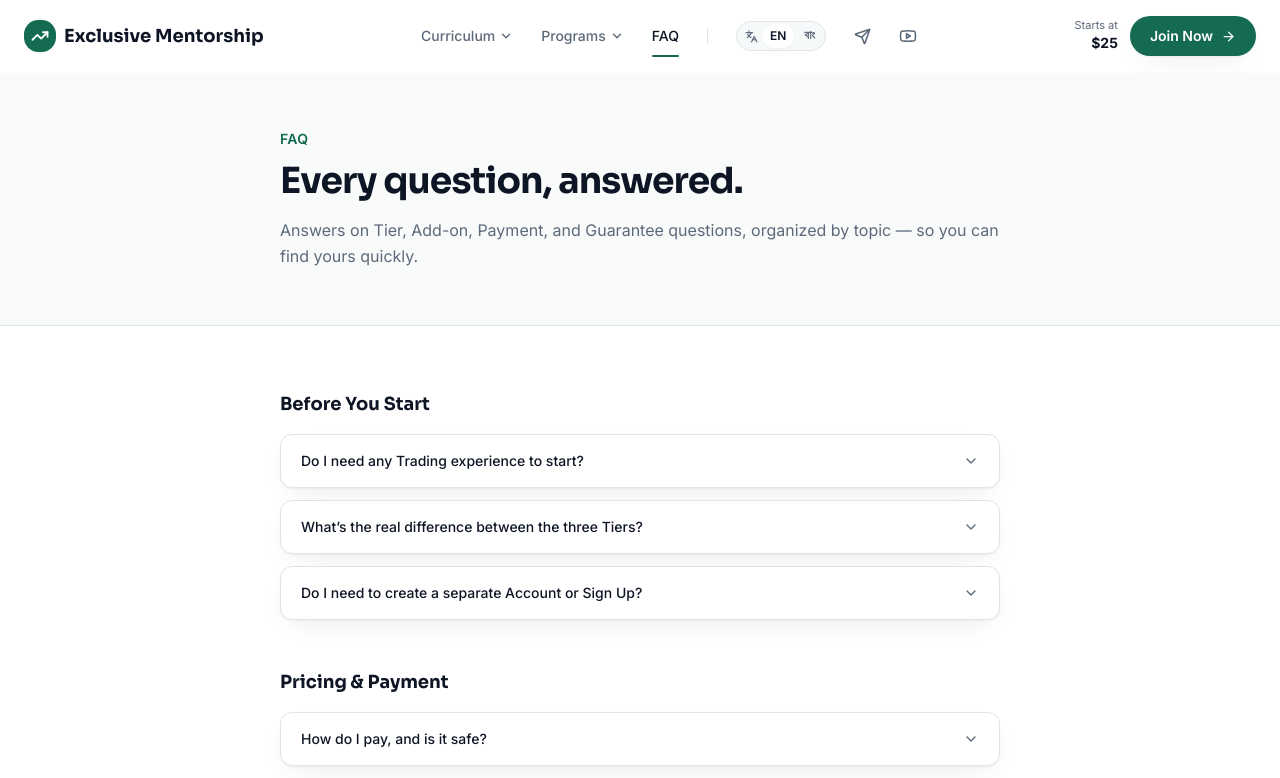
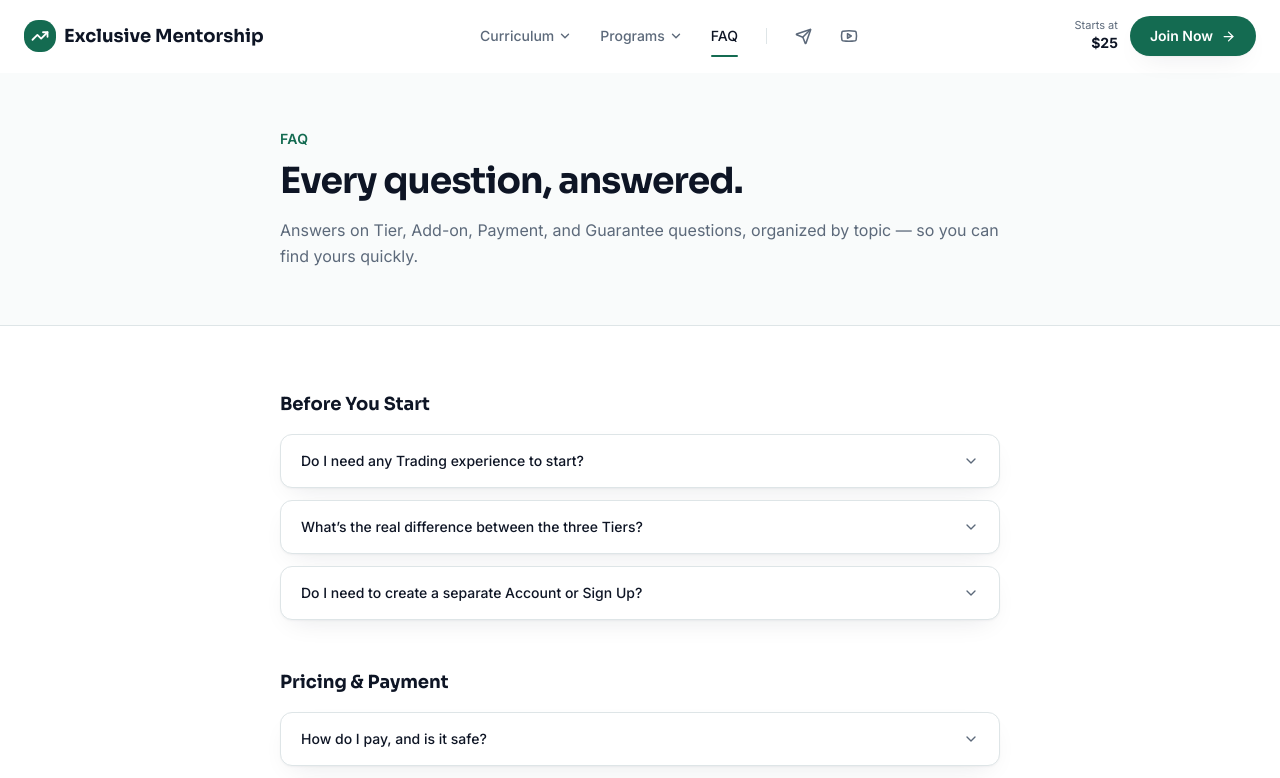
Before and after one commit to shoaibkhancreative/exclusive-mentorship, a React (Vite) app in the folder apps/web/: page /faq in a window 1280 px wide. Shown: the top 778 px of the page. Built offline with nearby package versions, Linux system fonts and the light colour scheme.

Commit message:
Language Only English

```diff
--- a/apps/web/src/components/site/Header.jsx
+++ b/apps/web/src/components/site/Header.jsx
@@ -3,7 +3,6 @@
 import { TrendingUp, Menu, X, Youtube, Send, Home, BookOpen, Layers, HelpCircle, ArrowRight } from 'lucide-react';
 import CtaButton from './CtaButton';
 import NavDropdown from './NavDropdown';
-import LanguageSwitcher from './LanguageSwitcher';
 import { Sheet, SheetTrigger, SheetContent, SheetTitle } from '@/components/ui/sheet';
 import { Accordion, AccordionItem, AccordionTrigger, AccordionContent } from '@/components/ui/accordion';
 import { chapters, totalClasses } from '@/data/chapters';
@@ -222,8 +221,6 @@
 
           <span className="h-4 w-px bg-border" aria-hidden="true" />
 
-          <LanguageSwitcher />
-
           <a
             href={TELEGRAM_URL}
             target="_blank"
@@ -273,14 +270,11 @@
               </button>
             </SheetTrigger>
             <SheetContent side="right" className="flex w-[85vw] max-w-xs flex-col gap-0 p-0">
-              <div className="flex items-center justify-between gap-2.5 border-b border-border px-6 py-5">
-                <div className="flex min-w-0 items-center gap-2.5">
-                  <span className="flex h-8 w-8 shrink-0 items-center justify-center rounded-lg bg-primary text-primary-foreground">
-                    <TrendingUp size={18} strokeWidth={2.4} />
-                  </span>
-                  <SheetTitle className="truncate font-display text-base font-bold text-foreground">Exclusive Mentorship</SheetTitle>
-                </div>
-                <LanguageSwitcher />
+              <div className="flex min-w-0 items-center gap-2.5 border-b border-border px-6 py-5">
+                <span className="flex h-8 w-8 shrink-0 items-center justify-center rounded-lg bg-primary text-primary-foreground">
+                  <TrendingUp size={18} strokeWidth={2.4} />
+                </span>
+                <SheetTitle className="truncate font-display text-base font-bold text-foreground">Exclusive Mentorship</SheetTitle>
               </div>
 
               <nav className="flex flex-1 flex-col gap-1 overflow-y-auto px-4 py-5 text-base font-medium text-foreground">
--- a/apps/web/src/components/site/LegalLayout.jsx
+++ b/apps/web/src/components/site/LegalLayout.jsx
@@ -4,11 +4,10 @@
 import Header from './Header';
 import Footer from './Footer';
 import Seo from './Seo';
-import { useLanguage, pick } from '@/i18n/LanguageContext';
+import { pick } from '@/i18n/LanguageContext';
 import { cn } from '@/lib/utils';
 
 export default function LegalLayout({ eyebrow, title, updated, children }) {
-  const { lang } = useLanguage();
   return (
     <div className="min-h-screen bg-background font-sans text-foreground">
       <Seo title={title} />
@@ -20,9 +19,7 @@
           </Link>
           <p className="mt-5 text-sm font-semibold uppercase tracking-wide text-brand">{eyebrow}</p>
           <h1 className="mt-2 font-display text-3xl font-bold tracking-tight text-foreground sm:text-4xl">{title}</h1>
-          {updated && (
-            <p className={cn('mt-3 text-sm text-muted-foreground', lang === 'bn' && 'font-bn')}>{pick(lang, updated)}</p>
-          )}
+          {updated && <p className="mt-3 text-sm text-muted-foreground">{pick(updated)}</p>}
         </div>
       </section>
       <section className="py-14">
@@ -34,27 +31,20 @@
 }
 
 export function LegalH2({ children }) {
-  const { lang } = useLanguage();
-  return (
-    <h2 className={cn('mt-10 text-xl font-bold text-foreground first:mt-0', lang === 'bn' ? 'font-bn-display' : 'font-display')}>
-      {children}
-    </h2>
-  );
+  return <h2 className="mt-10 font-display text-xl font-bold text-foreground first:mt-0">{children}</h2>;
 }
 
 export function LegalP({ children }) {
-  const { lang } = useLanguage();
-  return <p className={cn('mt-4 leading-relaxed text-muted-foreground', lang === 'bn' && 'font-bn')}>{children}</p>;
+  return <p className="mt-4 leading-relaxed text-muted-foreground">{children}</p>;
 }
 
 export function LegalUl({ items }) {
-  const { lang } = useLanguage();
   return (
     <ul className="mt-4 space-y-2.5">
       {items.map((item, i) => (
         <li key={i} className="flex gap-2.5 text-muted-foreground">
           <span className="mt-2 h-1.5 w-1.5 shrink-0 rounded-full bg-brand" />
-          <span className={cn('leading-relaxed', lang === 'bn' && 'font-bn')}>{item}</span>
+          <span className="leading-relaxed">{item}</span>
         </li>
       ))}
     </ul>
@@ -62,27 +52,21 @@
 }
 
 export function LegalNote({ children }) {
-  const { lang } = useLanguage();
   return (
-    <div
-      className={cn(
-        'mt-4 rounded-xl border border-border bg-secondary/50 p-4 text-sm leading-relaxed text-muted-foreground',
-        lang === 'bn' && 'font-bn'
-      )}
-    >
+    <div className="mt-4 rounded-xl border border-border bg-secondary/50 p-4 text-sm leading-relaxed text-muted-foreground">
       {children}
     </div>
   );
 }
 
-// Shared renderer for the bilingual `blocks` arrays defined in
-// src/i18n/content/*.jsx (terms, privacy, disclaimer). Each block is
-// { type: 'p' | 'h2' | 'ul' | 'note', en: ..., bn: ... } -- 'p' and 'note' may
-// hold JSX (e.g. inline <Link> elements), 'ul' holds an array of strings/JSX.
+// Shared renderer for the `blocks` arrays defined in src/i18n/content/*.jsx
+// (terms, privacy, disclaimer). Each block is { type: 'p' | 'h2' | 'ul' | 'note',
+// en: ..., bn: ... } -- only the English copy is ever rendered now. 'p' and
+// 'note' may hold JSX (e.g. inline <Link> elements), 'ul' holds an array of
+// strings/JSX.
 export function LegalBlocks({ blocks }) {
-  const { lang } = useLanguage();
   return blocks.map((block, i) => {
-    const content = pick(lang, block);
+    const content = pick(block);
     switch (block.type) {
       case 'h2':
         return <LegalH2 key={i}>{content}</LegalH2>;
--- a/apps/web/src/i18n/LanguageContext.jsx
+++ b/apps/web/src/i18n/LanguageContext.jsx
@@ -1,69 +1,8 @@
-import React from 'react';
-
-// Site-wide language switch (English / Bangla).
-//
-// English is the default for every visitor. If someone flips to Bangla we
-// remember that choice for next time via localStorage, but we never persist
-// "en" as an explicit override — a fresh visitor (or a cleared cache) always
-// lands in English.
-//
-// Bangla copy throughout the site is written "context aware": trading/product
-// terminology (Tier, Add-on, Payment, Chapter, etc.) is deliberately left in
-// English inside the Bangla sentences rather than translated, since that's
-// how these terms are actually used/searched by the audience. Content files
-// under src/i18n/content/ follow that convention — see any of them for the
-// pattern before adding new copy.
-
-const STORAGE_KEY = 'em_lang';
-const LanguageContext = React.createContext(null);
-
-function readStoredLanguage() {
-  if (typeof window === 'undefined') return 'en';
-  try {
-    const stored = window.localStorage.getItem(STORAGE_KEY);
-    return stored === 'bn' ? 'bn' : 'en';
-  } catch {
-    return 'en';
-  }
+// Content in src/i18n/content/ (terms, privacy, disclaimer, FAQ) still keeps
+// its original { en, bn } shape. The site is English-only now, so `pick`
+// just always resolves the English copy — kept as a small helper so the
+// content files didn't need to be rewritten.
+export function pick(entry) {
+  if (entry == null) return entry;
+  return entry.en ?? entry;
 }
-
-export function LanguageProvider({ children }) {
-  const [lang, setLangState] = React.useState(readStoredLanguage);
-
-  const setLang = React.useCallback((next) => {
-    setLangState(next);
-    try {
-      if (next === 'bn') {
-        window.localStorage.setItem(STORAGE_KEY, 'bn');
-      } else {
-        window.localStorage.removeItem(STORAGE_KEY);
-      }
-    } catch {
-      // localStorage unavailable (private mode, etc.) — in-memory state still works.
-    }
-  }, []);
-
-  const toggleLang = React.useCallback(() => {
-    setLang(lang === 'bn' ? 'en' : 'bn');
-  }, [lang, setLang]);
-
-  React.useEffect(() => {
-    document.documentElement.lang = lang;
-  }, [lang]);
-
-  const value = React.useMemo(() => ({ lang, setLang, toggleLang, isBn: lang === 'bn' }), [lang, setLang, toggleLang]);
-
-  return <LanguageContext.Provider value={value}>{children}</LanguageContext.Provider>;
-}
-
-export function useLanguage() {
-  const ctx = React.useContext(LanguageContext);
-  if (!ctx) throw new Error('useLanguage must be used within a LanguageProvider');
-  return ctx;
-}
-
-// Small helper for content objects shaped like { en: ..., bn: ... }.
-export function pick(lang, entry) {
-  if (entry == null) return entry;
-  return entry[lang] ?? entry.en;
-}
--- a/apps/web/src/index.css
+++ b/apps/web/src/index.css
@@ -2,7 +2,7 @@
   TEMPLATE STYLES: These styles are used as a base template.
   AI is allowed to modify these styles as needed.
 */
-@import url('https://fonts.googleapis.com/css2?family=Sora:wght@500;600;700;800&family=Inter:wght@400;500;600;700&family=Baloo+Da+2:wght@500;600;700;800&family=Hind+Siliguri:wght@400;500;600;700&display=swap');
+@import url('https://fonts.googleapis.com/css2?family=Sora:wght@500;600;700;800&family=Inter:wght@400;500;600;700&display=swap');
 
 @tailwind base;
 @tailwind components;
@@ -15,18 +15,6 @@
 
 .font-display {
   font-family: "Sora", sans-serif;
-}
-
-/* Bangla-script type pair for the FAQ/Terms/Privacy/Disclaimer pages, chosen to
-   echo the existing Sora + Inter pairing: Baloo Da 2 (rounded, confident) for
-   Bangla headings, Hind Siliguri (clean, humanist) for Bangla body copy. Both
-   fall back to the Latin faces for any English terminology left inline. */
-.font-bn-display {
-  font-family: "Baloo Da 2", "Sora", sans-serif;
-}
-
-.font-bn {
-  font-family: "Hind Siliguri", "Inter", sans-serif;
 }
 
 .mark-underline {
--- a/apps/web/src/pages/FAQPage.jsx
+++ b/apps/web/src/pages/FAQPage.jsx
@@ -5,9 +5,8 @@
 import Footer from '@/components/site/Footer';
 import Seo from '@/components/site/Seo';
 import { Accordion, AccordionContent, AccordionItem, AccordionTrigger } from '@/components/ui/accordion';
-import { useLanguage, pick } from '@/i18n/LanguageContext';
+import { pick } from '@/i18n/LanguageContext';
 import { faqCategories } from '@/i18n/content/faq';
-import { cn } from '@/lib/utils';
 
 const fadeUp = {
   initial: { opacity: 0, y: 20 },
@@ -17,21 +16,16 @@
 };
 
 const pageCopy = {
-  subtitle: {
-    en: 'Answers on Tier, Add-on, Payment, and Guarantee questions, organized by topic \u2014 so you can find yours quickly.',
-    bn: 'Tier, Add-on, Payment এবং Guarantee সংক্রান্ত প্রতিটি প্রশ্নের উত্তর বিষয়ভিত্তিকভাবে সাজানো — যাতে আপনি সহজেই আপনার উত্তরটি খুঁজে পান।',
-  },
-  moreQuestions: { en: 'Still have a question?', bn: 'আরও কোনো প্রশ্ন আছে?' },
-  moreQuestionsBody: {
-    en: 'Message our Team directly on Telegram, or check the Legal pages below for the full Terms, Privacy, and Disclaimer details.',
-    bn: 'সরাসরি Telegram-এ আমাদের Team-কে মেসেজ করুন, অথবা সম্পূর্ণ Terms, Privacy ও Disclaimer সংক্রান্ত বিস্তারিত জানতে নিচের Legal Page গুলো দেখুন।',
-  },
-  messageOnTelegram: { en: 'Message us on Telegram', bn: 'Telegram-এ মেসেজ করুন' },
+  subtitle:
+    'Answers on Tier, Add-on, Payment, and Guarantee questions, organized by topic \u2014 so you can find yours quickly.',
+  moreQuestions: 'Still have a question?',
+  moreQuestionsBody:
+    'Message our Team directly on Telegram, or check the Legal pages below for the full Terms, Privacy, and Disclaimer details.',
+  messageOnTelegram: 'Message us on Telegram',
 };
 
 export default function FAQPage() {
-  const { lang } = useLanguage();
-  const categories = pick(lang, faqCategories);
+  const categories = pick(faqCategories);
 
   return (
     <div className="min-h-screen bg-background font-sans text-foreground">
@@ -47,9 +41,7 @@
           <h1 className="mt-3 font-display text-3xl font-bold tracking-tight text-foreground sm:text-4xl">
             Every question, answered.
           </h1>
-          <p className={cn('mt-4 leading-relaxed text-muted-foreground', lang === 'bn' && 'font-bn')}>
-            {pick(lang, pageCopy.subtitle)}
-          </p>
+          <p className="mt-4 leading-relaxed text-muted-foreground">{pageCopy.subtitle}</p>
         </div>
       </section>
 
@@ -57,9 +49,7 @@
         <div className="mx-auto max-w-3xl px-6">
           {categories.map((group, gi) => (
             <motion.div key={group.category} {...fadeUp} className={gi > 0 ? 'mt-12' : ''}>
-              <h2 className={cn('text-lg font-bold text-foreground', lang === 'bn' ? 'font-bn-display' : 'font-display')}>
-                {group.category}
-              </h2>
+              <h2 className="font-display text-lg font-bold text-foreground">{group.category}</h2>
               <Accordion type="single" collapsible className="mt-4 space-y-3">
                 {group.items.map((f, i) => (
                   <AccordionItem
@@ -67,14 +57,8 @@
                     value={`${group.category}-${i}`}
                     className="rounded-xl border border-border bg-card px-5 shadow-soft"
                   >
-                    <AccordionTrigger
-                      className={cn('text-left font-medium hover:no-underline', lang === 'bn' && 'font-bn')}
-                    >
-                      {f.q}
-                    </AccordionTrigger>
-                    <AccordionContent className={cn('leading-relaxed text-muted-foreground', lang === 'bn' && 'font-bn')}>
-                      {f.a}
-                    </AccordionContent>
+                    <AccordionTrigger className="text-left font-medium hover:no-underline">{f.q}</AccordionTrigger>
+                    <AccordionContent className="leading-relaxed text-muted-foreground">{f.a}</AccordionContent>
                   </AccordionItem>
                 ))}
               </Accordion>
@@ -82,20 +66,16 @@
           ))}
 
           <div className="mt-14 rounded-2xl border border-border bg-navy p-8 text-center text-navy-foreground">
-            <p className={cn('text-lg font-semibold', lang === 'bn' ? 'font-bn-display' : 'font-display')}>
-              {pick(lang, pageCopy.moreQuestions)}
-            </p>
-            <p className={cn('mx-auto mt-1.5 max-w-md text-sm text-navy-foreground/60', lang === 'bn' && 'font-bn')}>
-              {pick(lang, pageCopy.moreQuestionsBody)}
-            </p>
+            <p className="font-display text-lg font-semibold">{pageCopy.moreQuestions}</p>
+            <p className="mx-auto mt-1.5 max-w-md text-sm text-navy-foreground/60">{pageCopy.moreQuestionsBody}</p>
             <div className="mt-5 flex flex-wrap items-center justify-center gap-x-6 gap-y-2 text-sm">
               <a
                 href="https://t.me/exclusive_mentorship_bot"
                 target="_blank"
                 rel="noreferrer"
-                className={cn('font-semibold text-brand hover:underline', lang === 'bn' && 'font-bn')}
+                className="font-semibold text-brand hover:underline"
               >
-                {pick(lang, pageCopy.messageOnTelegram)}
+                {pageCopy.messageOnTelegram}
               </a>
               <Link to="/terms" className="font-medium text-navy-foreground/70 hover:text-navy-foreground">
                 Terms &amp; Conditions
```
Also changed, not shown: apps/web/src/main.jsx (+1 -6 lines).
